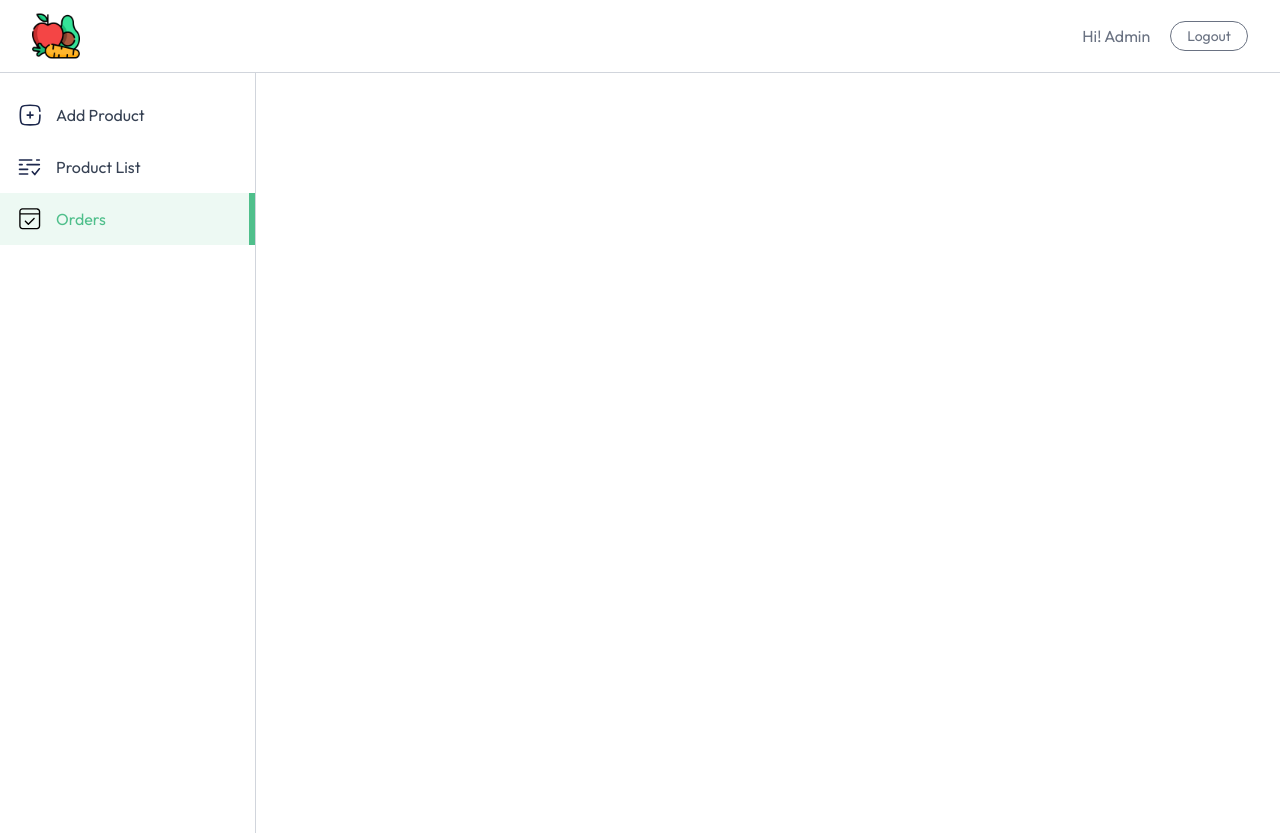
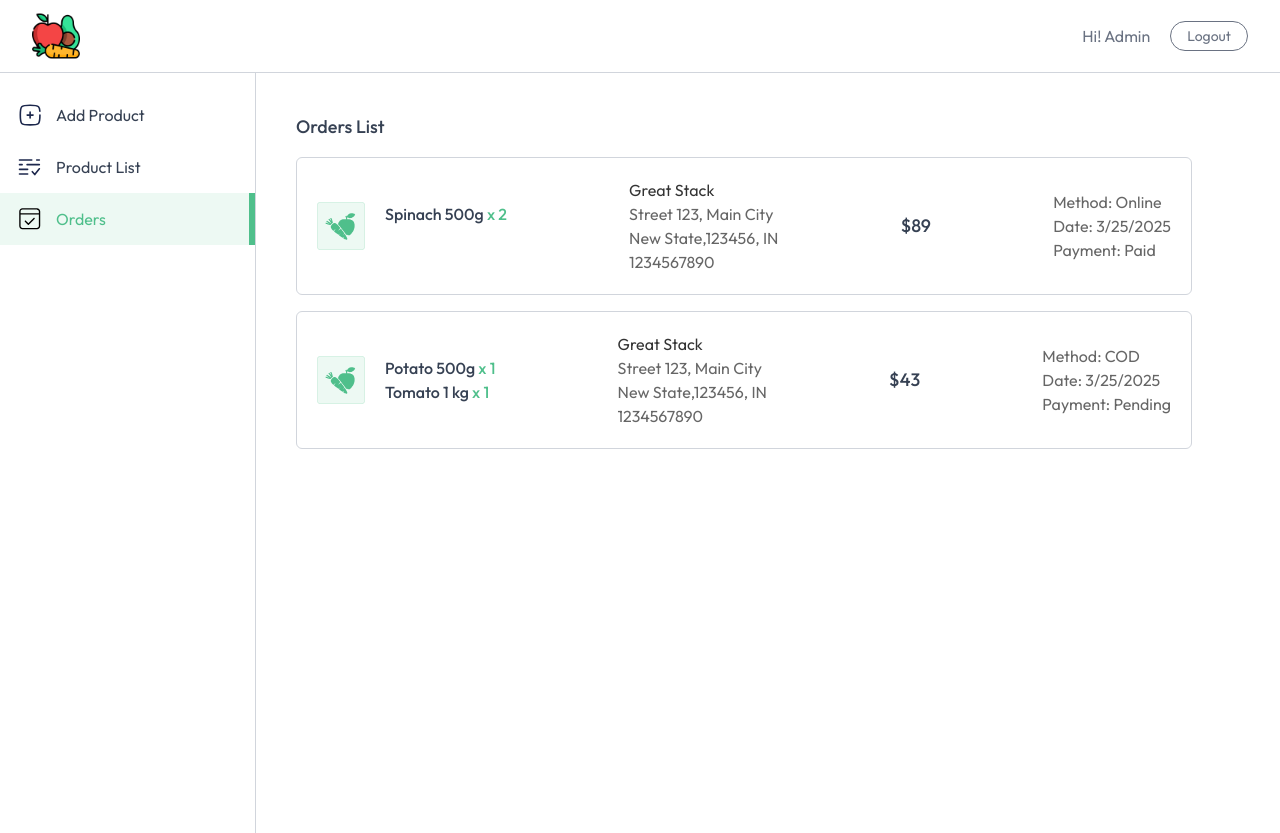
Before and after one commit to AhmedSkopljak/naturix, a React (Vite) app in the folder client/: page /seller/orders in a window 1280 px wide. Both pictures are taken after typing "name@example.com", "Sample123" into the empty fields and a click on the button "Login". Built offline with nearby package versions, Linux system fonts and the light colour scheme.

Commit message:
Orders page done

```diff
--- a/client/src/pages/seller/Orders.jsx
+++ b/client/src/pages/seller/Orders.jsx
@@ -1,8 +1,55 @@
-import React from 'react';
+import React, {useEffect, useState} from 'react';
+import {useAppContext} from "../../context/AppContext.jsx";
+import {assets, dummyOrders} from "../../assets/assets.js";
 
 function Orders() {
+    const {currency} = useAppContext();
+    const [orders, setOrders] = useState([]);
+    const fetchOrders = async () => {
+        setOrders(dummyOrders);
+    }
+
+    useEffect(() => {
+        fetchOrders();
+    },[])
     return (
-        <div></div>
+        <div className={"no-scrollbar flex-1 h-[95vh] overflow-y-scroll"}>
+            <div className="md:p-10 p-4 space-y-4">
+                <h2 className="text-lg font-medium">Orders List</h2>
+                {orders.map((order, index) => (
+                    <div key={index} className="flex flex-col md:items-center md:flex-row gap-5 justify-between p-5 max-w-4xl rounded-md border border-gray-300">
+                        <div className="flex gap-5 max-w-80">
+                            <img className="w-12 h-12 object-cover" src={assets.box_icon} alt="boxIcon" />
+                            <div>
+                                {order.items.map((item, index) => (
+                                    <div key={index} className="flex flex-col">
+                                        <p className="font-medium">
+                                            {item.product.name}{" "} <span className={"text-primary"}>x {item.quantity}</span>
+                                        </p>
+                                    </div>
+                                ))}
+                            </div>
+                        </div>
+
+                        <div className="text-sm md:text-base text-black/60">
+                            <p className='text-black/80'>{order.address.firstName} {order.address.lastName}</p>
+                            <p>{order.address.street}, {order.address.city}</p>
+                            <p>{order.address.state},{order.address.zipcode}, {order.address.country}</p>
+                            <p></p>
+                            <p>{order.address.phone}</p>
+                        </div>
+
+                        <p className="font-medium text-lg my-auto">{currency}{order.amount}</p>
+
+                        <div className="flex flex-col text-sm md:text-base text-black/60">
+                            <p>Method: {order.paymentType}</p>
+                            <p>Date: {new Date(order.createdAt).toLocaleDateString()}</p>
+                            <p>Payment: {order.isPaid ? "Paid" : "Pending"}</p>
+                        </div>
+                    </div>
+                ))}
+            </div>
+        </div>
     );
 }
 
```
